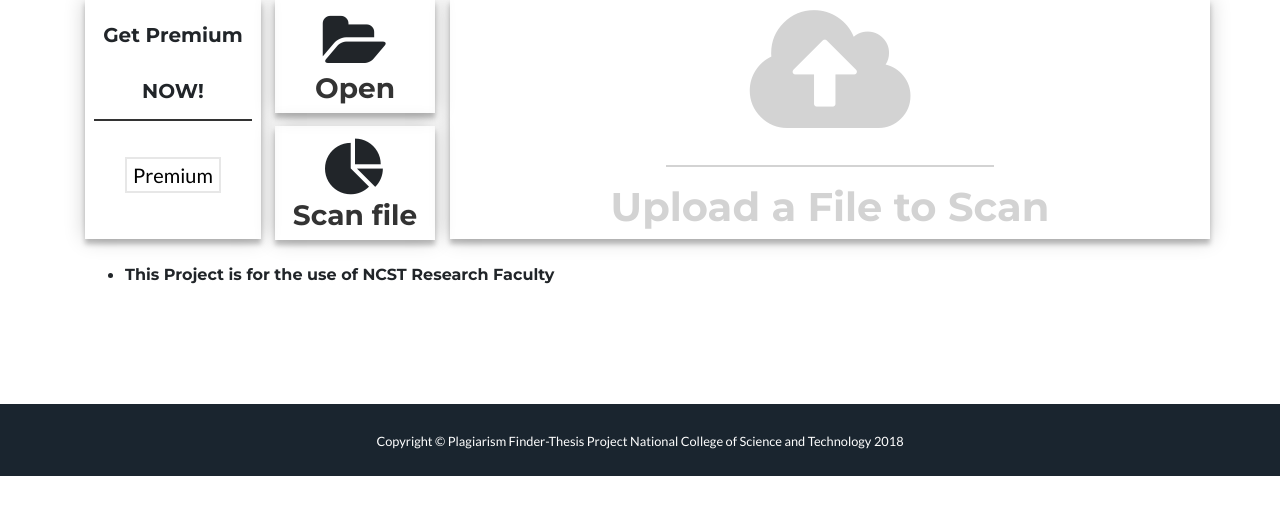
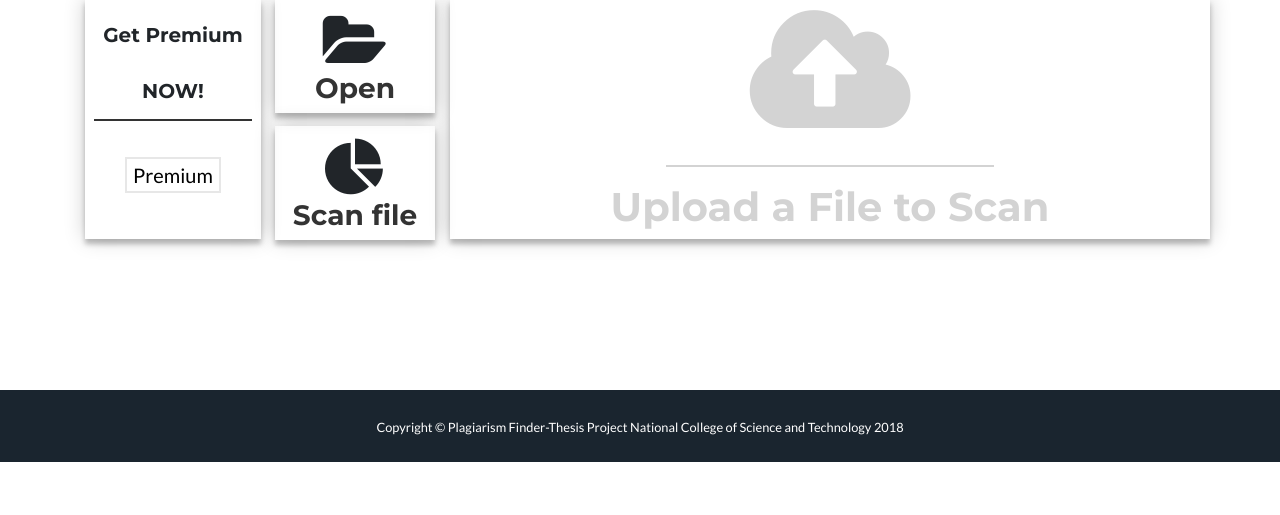
Before and after one commit to kysler/plagerfinder, a Python web app: template templates/index.html in a window 1280 px wide. Shown: the part 208-723 px from the top of the page. Run offline with Jinja, Linux system fonts and the light colour scheme; the template is opened without the code that fills it, so the values that code supplies are empty; some libraries are stand-ins or nearby versions.

Commit message:
Update index.html

```diff
--- a/templates/index.html
+++ b/templates/index.html
@@ -144,13 +144,7 @@
     </div>
 
     </div>
-    <div class="container">
-    <ul>
-        <li>
-   <h6>This Project is for the use of NCST Research Faculty</h6>
-            </li>
-        </ul>
-        </div>
+<br>
     </section>
 
     <div class="copyright py-4 text-center text-white">
```
